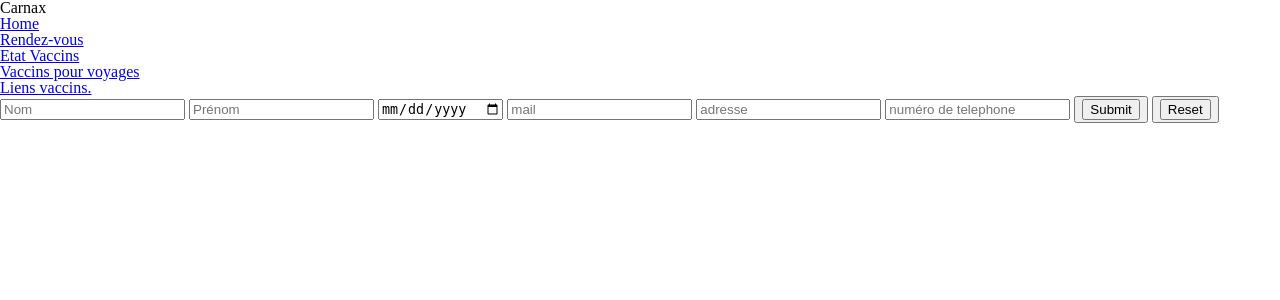
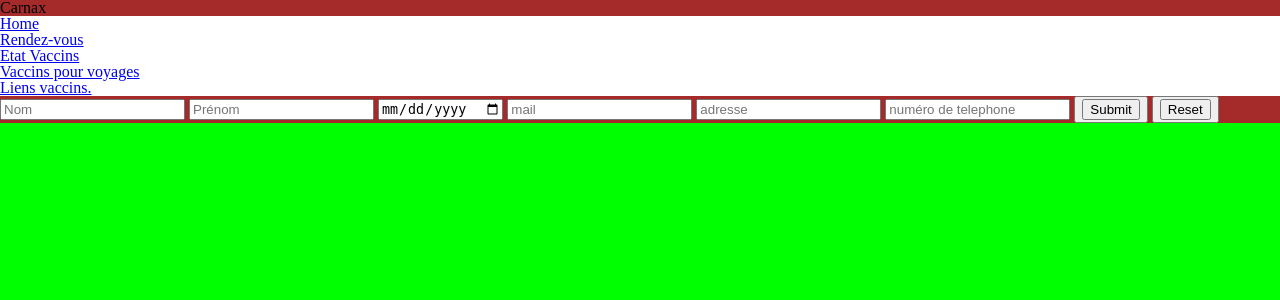
Before and after one commit to AxelBarbeHusson/Carnax, a PHP site: page / in a window 1280 px wide. Shown: the top 300 px of the page. Run offline with PHP 8.4, Linux system fonts and the light colour scheme.

Commit message:
CSS DEGEUX

```diff
--- a/assets/css/style.css
+++ b/assets/css/style.css
@@ -1,10 +1,11 @@
 @import "reset.css";
-.headhead{
-    background-color: yellow;
+html{
+    background-color: lime;
 }
-#header{
+
+header{
     background-color: brown;
 }
-.page-heade{
-    background-color: #00b3ee;
+#page-title{
+    background-color: white;
 }
--- a/etatvaccins.html
+++ b/etatvaccins.html
@@ -3,6 +3,7 @@
 <head>
     <meta charset="UTF-8">
     <title>Etat des vaccins</title>
+    <link  href="assets/css/style.css" rel="stylesheet">
 </head>
 <body>
 <nav>
--- a/index.html
+++ b/index.html
@@ -1,24 +1,27 @@
 <!DOCTYPE html>
-<html lang="en">
-    <head class="head">
+<html lang="fr">
+    <head>
         <meta charset="utf-8">
         <title>Carnax</title>
-        <link rel="stylesheet" href="assets/css/style.css">
+        <link href="assets/css/style.css" rel="stylesheet">
     </head>
 <body>
 
 <header class="page-header">
+
     <h1>Carnax</h1>
-    <div class="page-title"></div>
+    <div id="page-title">
     <nav>
-        <ul class="nav navbar">
+        <ul class="nav-navbar">
             <li><a href="index.html">Home</a></li>
             <li><a href="rendezvous.html" title="">Rendez-vous</a></li>
             <li><a href="etatvaccins.html" title="">Etat Vaccins</a></li>
             <li><a href="vaccinspourvoyages.html" title="">Vaccins pour voyages</a></li>
             <a target="_blank" href="https://solidarites-sante.gouv.fr/IMG/pdf/calendrier_vaccinal_maj_17avril2019.pdf">Liens vaccins.</a>
         </ul>
-    </nav><div class="clear"></div>
+    </nav>
+    </div>
+    <div class="clear"></div>
   <form>
       <input type="text" id="name" class="" placeholder="Nom">
       <input type="text" id="prenom" class="" placeholder="Prénom">
--- a/rendezvous.html
+++ b/rendezvous.html
@@ -3,6 +3,7 @@
 <head>
     <meta charset="UTF-8">
     <title>Rendez-vous</title>
+    <link  href="assets/css/style.css" rel="stylesheet">
 </head>
 <body>
 <header class="page-header">
--- a/vaccinspourvoyages.html
+++ b/vaccinspourvoyages.html
@@ -3,6 +3,7 @@
 <head>
     <meta charset="UTF-8">
     <title>Vaccins pour voyages</title>
+    <link  href="assets/css/style.css" rel="stylesheet">
 </head>
 <body>
 <nav>
```
